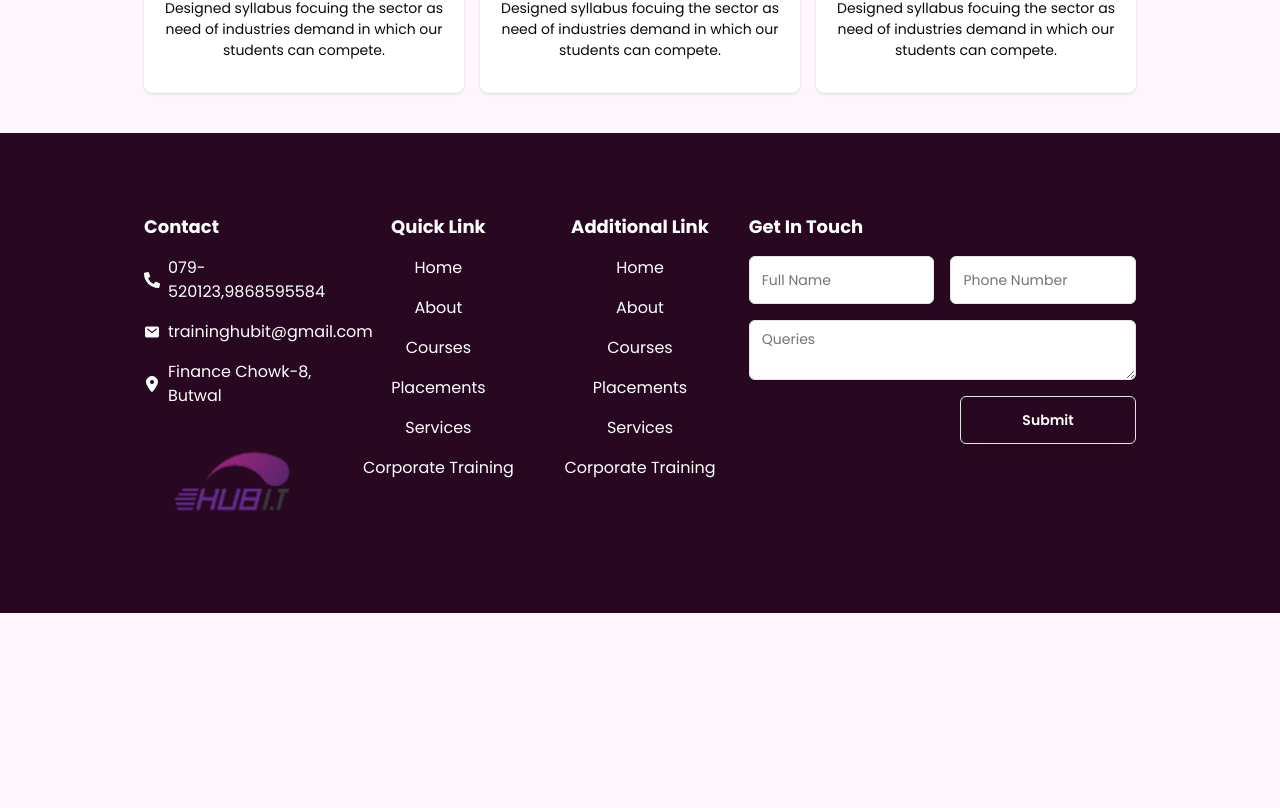
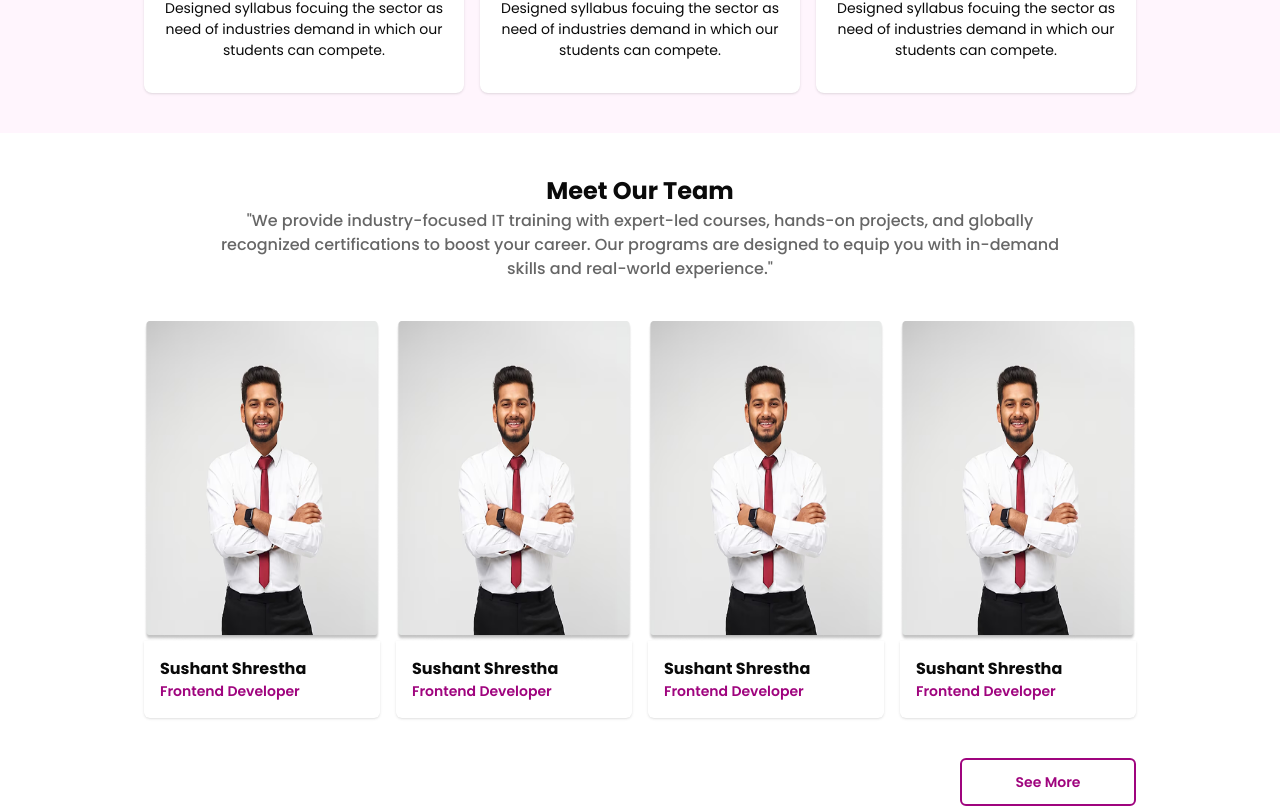
Before and after one commit to sushantshrestha22/HubitUsersite, a Next.js app in the folder my-app/: page /about in a window 1280 px wide. Shown: the part 1654-2462 px from the top of the page. Before the commit the page ends 2267 px from the top, so only its background shows below. Built offline with nearby package versions, Linux system fonts and the light colour scheme.

Commit message:
Meet Our Team section of AboutPage

```diff
--- a/my-app/app/about/page.tsx
+++ b/my-app/app/about/page.tsx
@@ -1,5 +1,6 @@
 import AboutHeroSection from "@/components/pages/about/herosection";
 import KeyStatistics from "@/components/pages/about/keystatistics";
+import TeamSection from "@/components/pages/about/teamsection";
 import PageHerosection from "@/components/pages/common/pageherosection";
 import Weprovide from "@/components/pages/home/weprovide";
 import React from "react";
@@ -13,6 +14,7 @@ const page = (props: Props) => {
       <AboutHeroSection />
       <KeyStatistics />
       <Weprovide />
+      <TeamSection />
     </div>
   );
 };
--- /dev/null
+++ b/my-app/components/pages/about/teamsection.tsx
@@ -0,0 +1,103 @@
+import Image, { StaticImageData } from "next/image";
+import React from "react";
+import TeamMember from "@/app/assets/image/teammember.png";
+import { Button } from "@/components/ui/button";
+import { FaFacebookF } from "react-icons/fa";
+import { IoLogoWhatsapp } from "react-icons/io";
+import { FaXTwitter } from "react-icons/fa6";
+import { FaLinkedinIn } from "react-icons/fa";
+import Link from "next/link";
+type Props = {};
+
+const TeamSection = (props: Props) => {
+  type CourseProps = {
+    image: StaticImageData;
+    name: string;
+    designation: string;
+  };
+
+  const courseData: CourseProps[] = [
+    {
+      image: TeamMember,
+      name: "Sushant Shrestha",
+      designation: "Frontend Developer",
+    },
+    {
+      image: TeamMember,
+      name: "Sushant Shrestha",
+      designation: "Frontend Developer",
+    },
+    {
+      image: TeamMember,
+      name: "Sushant Shrestha",
+      designation: "Frontend Developer",
+    },
+    {
+      image: TeamMember,
+      name: "Sushant Shrestha",
+      designation: "Frontend Developer",
+    },
+  ];
+
+  return (
+    <div className="bg-secondary lg:px-36 p-10 space-y-10">
+      <div className="w-full place-items-center">
+        <div className="text-2xl font-bold">Meet Our Team</div>
+        <div className="text-xs md:text-base font-medium text-black/60 max-lg:line-clamp-6 w-[85%] text-center">
+          "We provide industry-focused IT training with expert-led courses,
+          hands-on projects, and globally recognized certifications to boost
+          your career. Our programs are designed to equip you with in-demand
+          skills and real-world experience."
+        </div>
+      </div>
+      <div className="space-y-10">
+        <div className="grid grid-cols-1 md:grid-cols-2 lg:grid-cols-4 gap-4">
+          {courseData.map((data, index) => (
+            <div key={index} className={`w-full`}>
+              <div className="relative group">
+                <Image
+                  src={data.image}
+                  alt="errorAboutImage"
+                  className="bg-cover bg-center w-full md:h-[30vh] lg:h-[40vh] bg-no-repeat"
+                />
+
+                <div className="group-hover:block hidden transition-colors ease-in-out duration-700 absolute bg-black top-0 w-full h-full bg-opacity-50 text-secondary place-content-center place-items-center ">
+                  <div className="grid-cols-2 gap-2 grid w-[30%]">
+                    <Link href="#">
+                      <FaXTwitter className="h-8  w-8 " />
+                    </Link>
+                    <Link href="#">
+                      <IoLogoWhatsapp className="h-8  w-8 " />
+                    </Link>
+                    <Link href="#">
+                      <FaFacebookF className="h-8  w-8 " />
+                    </Link>
+                    <Link href="#">
+                      <FaLinkedinIn className="h-8  w-8  " />
+                    </Link>
+                  </div>
+                </div>
+              </div>
+              <div className=" p-4 rounded-b-md  shadow">
+                <div className="text-xs lg:text-base font-bold">
+                  {data.name}
+                </div>
+                <div className="flex items-center gap-2 text-xs lg:text-sm font-semibold text-primary">
+                  {" "}
+                  {data.designation}
+                </div>
+              </div>
+            </div>
+          ))}
+        </div>
+        <div className="w-full text-end col-span-3">
+          <Button size="lg" variant="ghost">
+            See More
+          </Button>
+        </div>
+      </div>
+    </div>
+  );
+};
+
+export default TeamSection;
--- a/my-app/tailwind.config.ts
+++ b/my-app/tailwind.config.ts
@@ -104,10 +104,10 @@ export default {
           },
         },
         "border-color": {
-          "0%, 100%": {
+          "0%": {
             borderColor: "red",
           },
-          "50%": {
+          "100%": {
             borderColor: "var(--radix-border-color-active)",
           },
         },
```
Also changed, not shown: my-app/app/assets/image/teammember.png (added), 1 other file (tests, documents, lock files or other folders).
